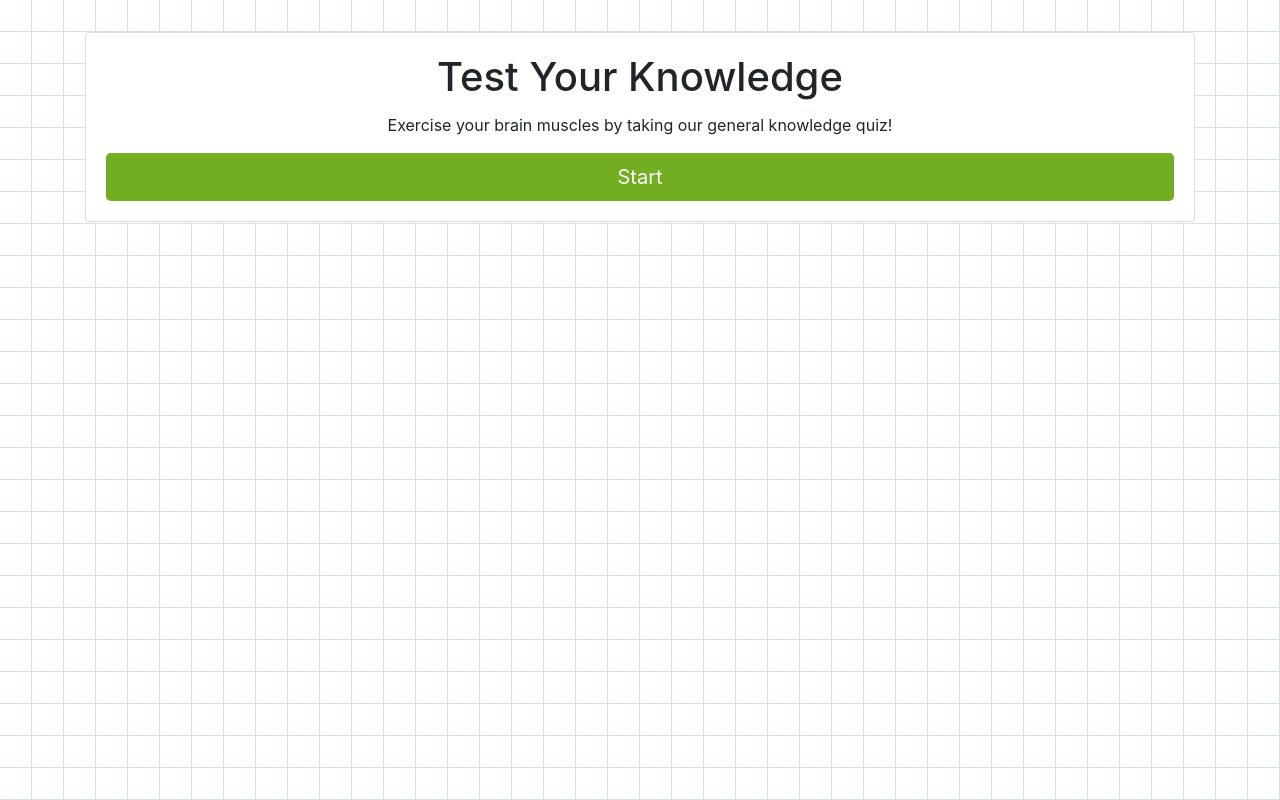
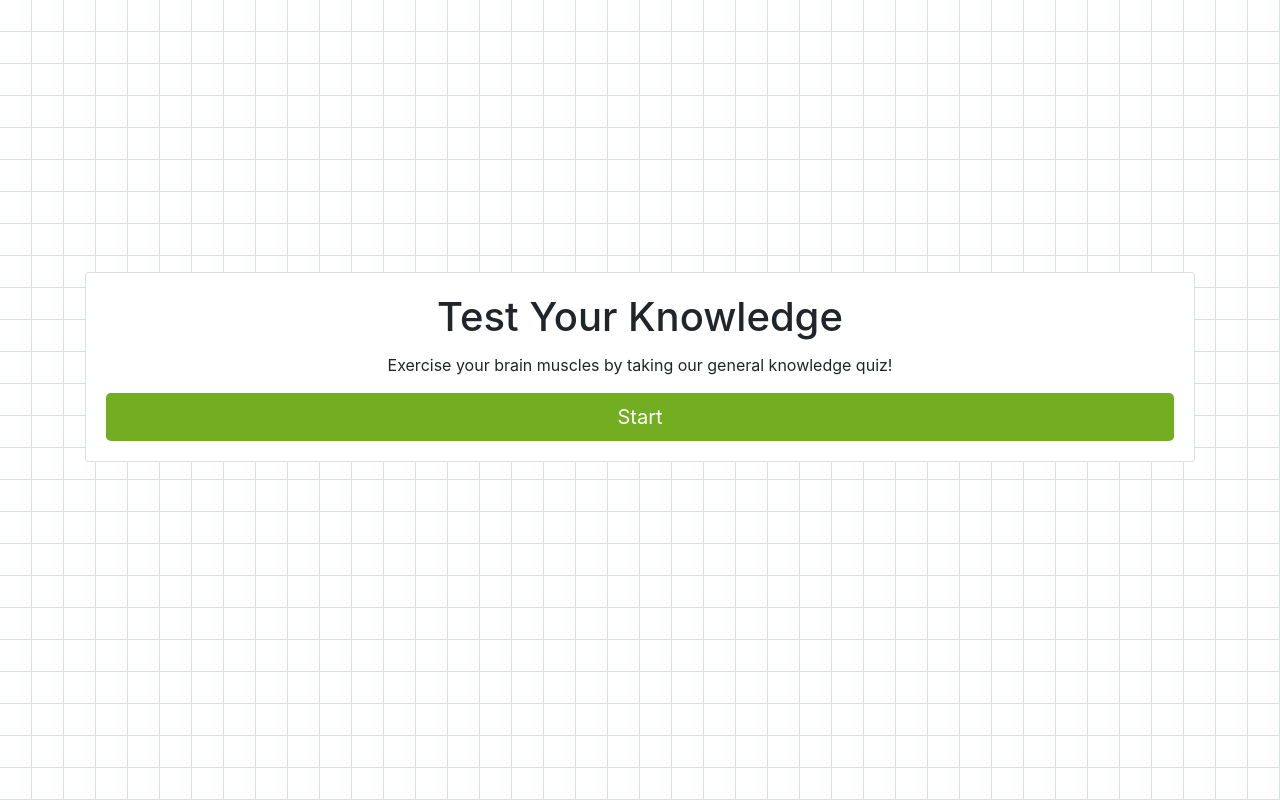
Before and after one commit to mprajogo/quizApp, a plain HTML site: page index.html in a window 1280 px wide. Drawn offline with nearby package versions, Linux system fonts and the light colour scheme.

Commit message:
update styling

```diff
--- a/index.html
+++ b/index.html
@@ -24,7 +24,7 @@
     padding-bottom: 2rem;
     ">
 
-    <div class="container" id="start">
+    <div class="container" id="start" style="margin-top: 15rem;">
       <div class="card" style="text-align: center">
         <div class="card-body">
           <h1 class="card-title">Test Your Knowledge</h1>
--- a/js/index.js
+++ b/js/index.js
@@ -116,8 +116,6 @@ window.addEventListener("DOMContentLoaded", () => {
   // call the displayQuiz function
   displayQuiz();
 
-  // const quizTimeout = setTimeout(calculateScore, 60000);
-
   const submit = document.querySelector("#btnSubmit");
   submit.addEventListener("click", function (e) {
     calculateScore();
@@ -126,6 +124,4 @@ window.addEventListener("DOMContentLoaded", () => {
 
   })
 
-
-
 });
```
